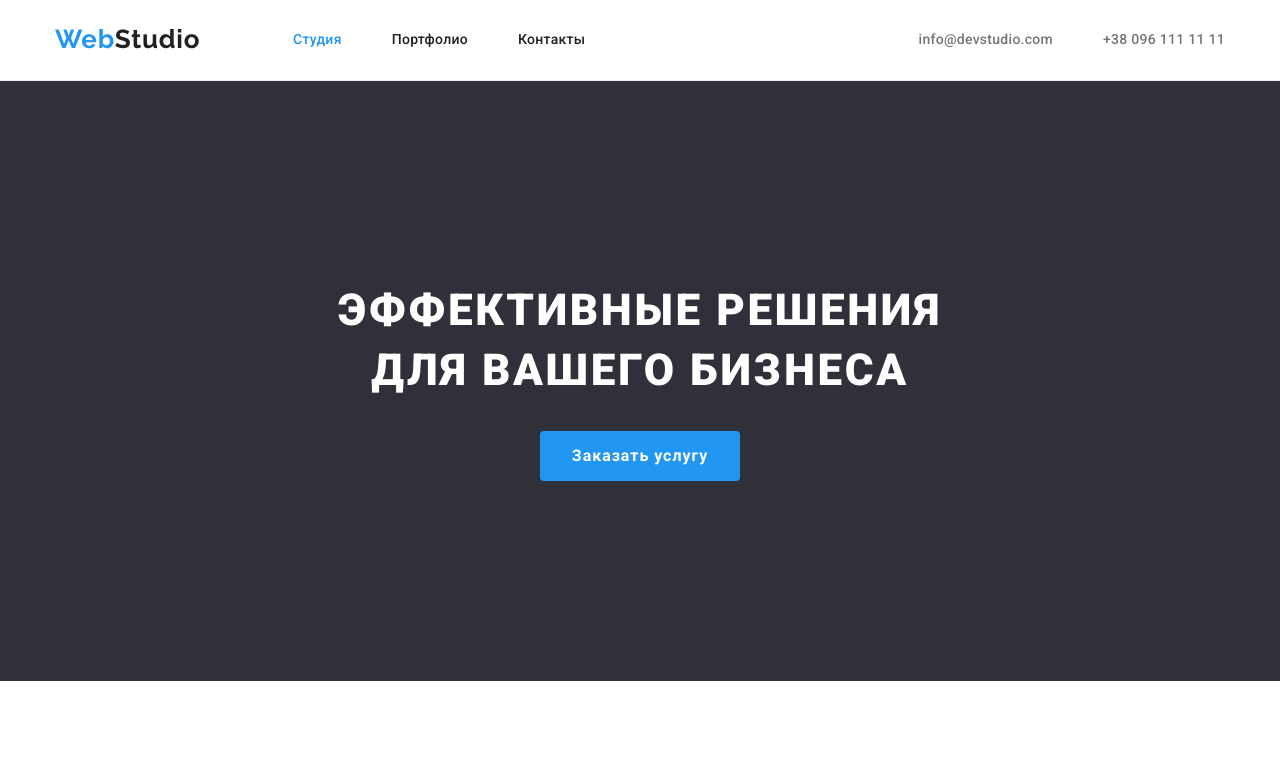
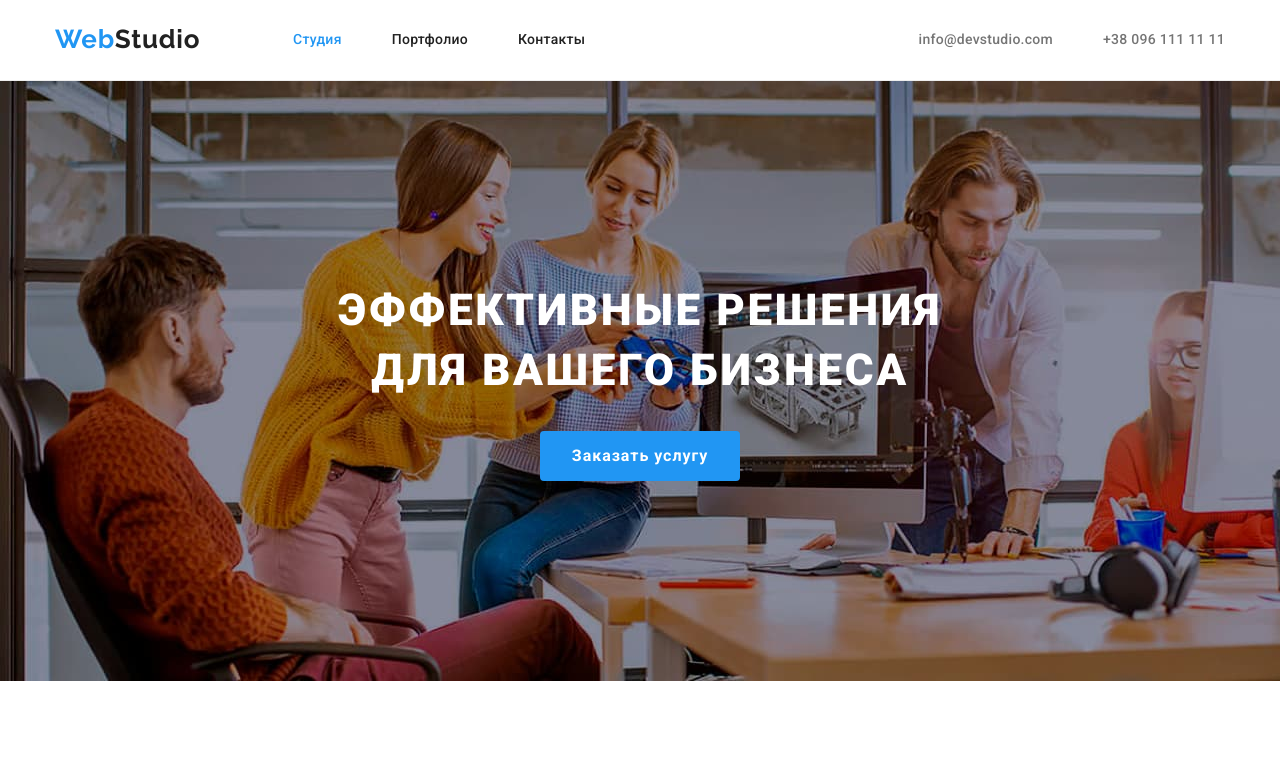
Before and after one commit to huruzka/goit-markup-hw-04, a plain HTML site: page index.html in a window 1280 px wide. Shown: the top 772 px of the page. Drawn offline with nearby package versions, Linux system fonts and the light colour scheme.

Commit message:
bgr image

```diff
--- a/CSS/styles.css
+++ b/CSS/styles.css
@@ -139,6 +139,9 @@ header{
     padding-top: 200px;
     padding-bottom: 200px;
     background-color: var(--background-hero-section);
+    background-image: url(../images/mainpic.jpg);
+    background-repeat: no-repeat;
+    background-position:
 }
 
 .hero-titel{
@@ -369,6 +372,7 @@ header{
 .filter:hover,:focus{
     color: var(--white-color);
     background-color: var(--blue-color);
+    filter: drop-shadow(0px 4px 4px rgba(0, 0, 0, 0.25));
 }
 /*стили портфолио*/
 .portfolio-block-titels{
```
Also changed, not shown: images/mainpic.jpg (added).
